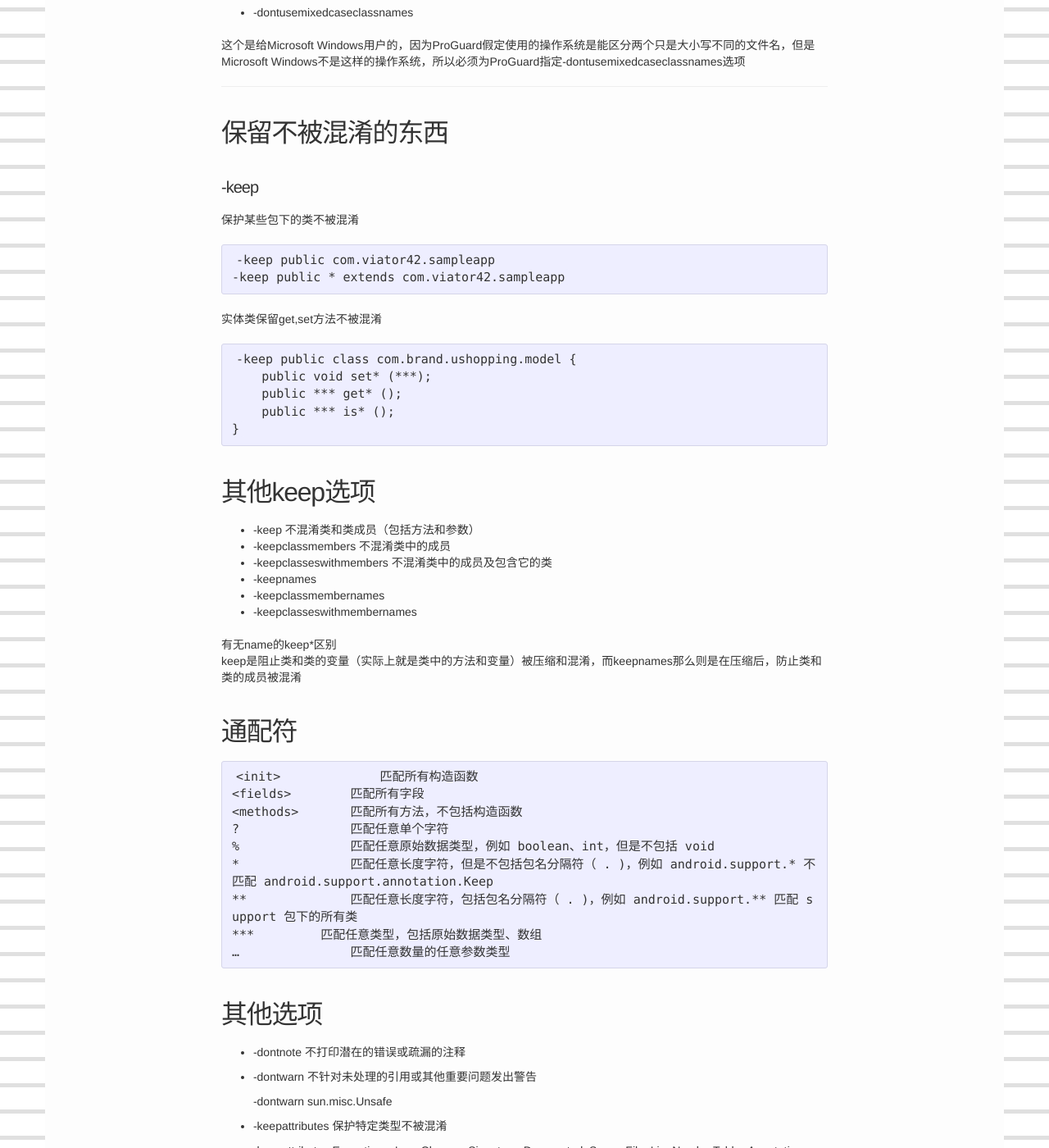
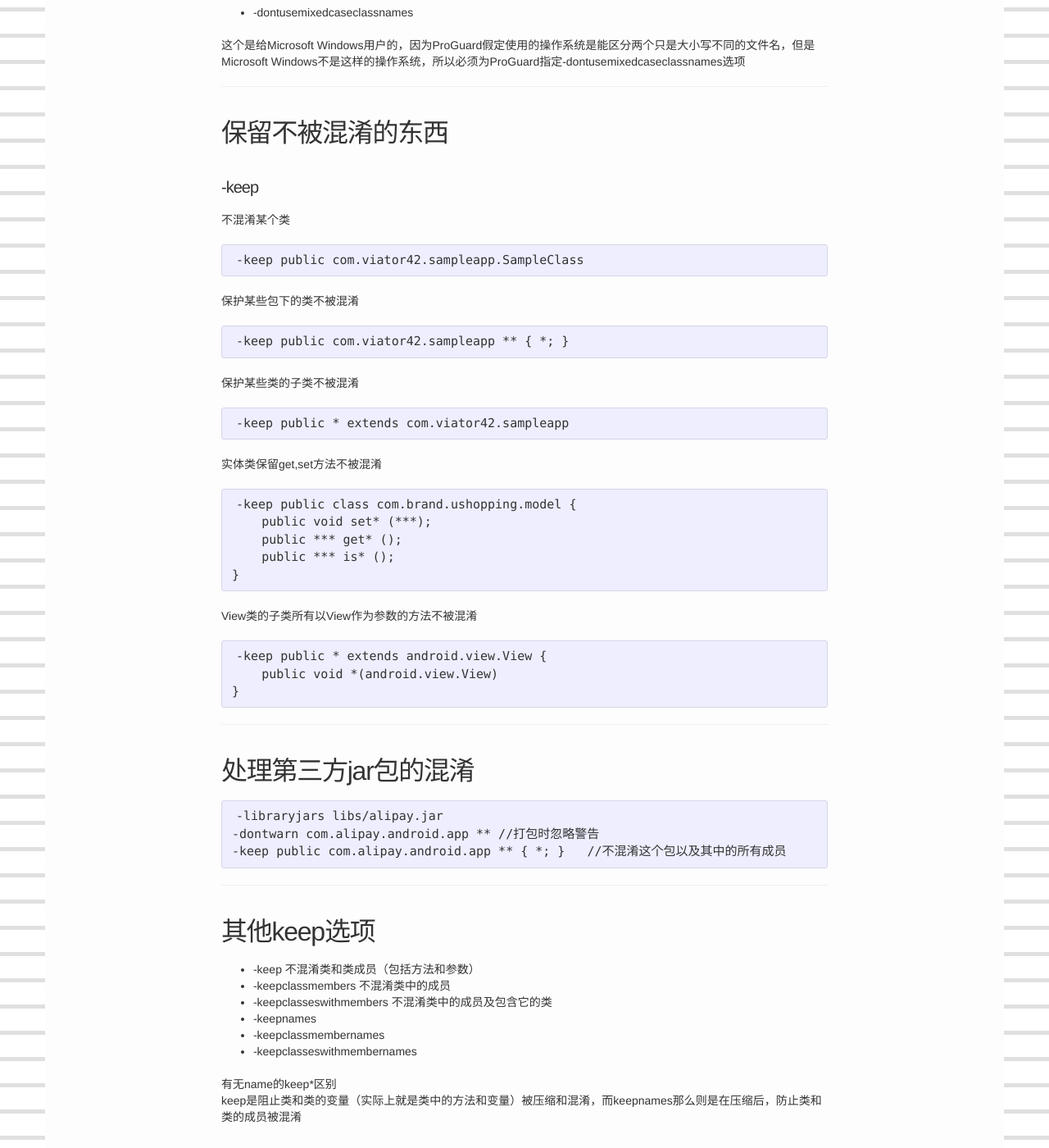
Before and after one commit to viator42/viator42.github.io, a Jekyll site: the page built from _posts/2018-4-25-android-proguard.markdown, in a window 1280 px wide and 1400 px high, scrolled down 2014 px. Shown: the whole window at 82% size. Built offline with Jekyll 4.4.1, drawn with Linux system fonts in a browser that asks for light colours.

Commit message:
update post

```diff
--- a/_posts/2018-4-25-android-proguard.markdown
+++ b/_posts/2018-4-25-android-proguard.markdown
@@ -93,9 +93,17 @@ build.gradle文件修改
 ## 保留不被混淆的东西
 
 #### -keep
+
+不混淆某个类
+
+    -keep public com.viator42.sampleapp.SampleClass
+
 保护某些包下的类不被混淆
 
-    -keep public com.viator42.sampleapp
+    -keep public com.viator42.sampleapp ** { *; }
+
+保护某些类的子类不被混淆
+
     -keep public * extends com.viator42.sampleapp
 
 实体类保留get,set方法不被混淆
@@ -105,6 +113,22 @@ build.gradle文件修改
         public *** get* ();
         public *** is* ();
     }
+
+View类的子类所有以View作为参数的方法不被混淆
+
+    -keep public * extends android.view.View {
+        public void *(android.view.View)
+    }
+
+--------
+
+## 处理第三方jar包的混淆
+
+    -libraryjars libs/alipay.jar
+    -dontwarn com.alipay.android.app ** //打包时忽略警告
+    -keep public com.alipay.android.app ** { *; }   //不混淆这个包以及其中的所有成员
+
+--------
 
 ## 其他keep选项
 
```
